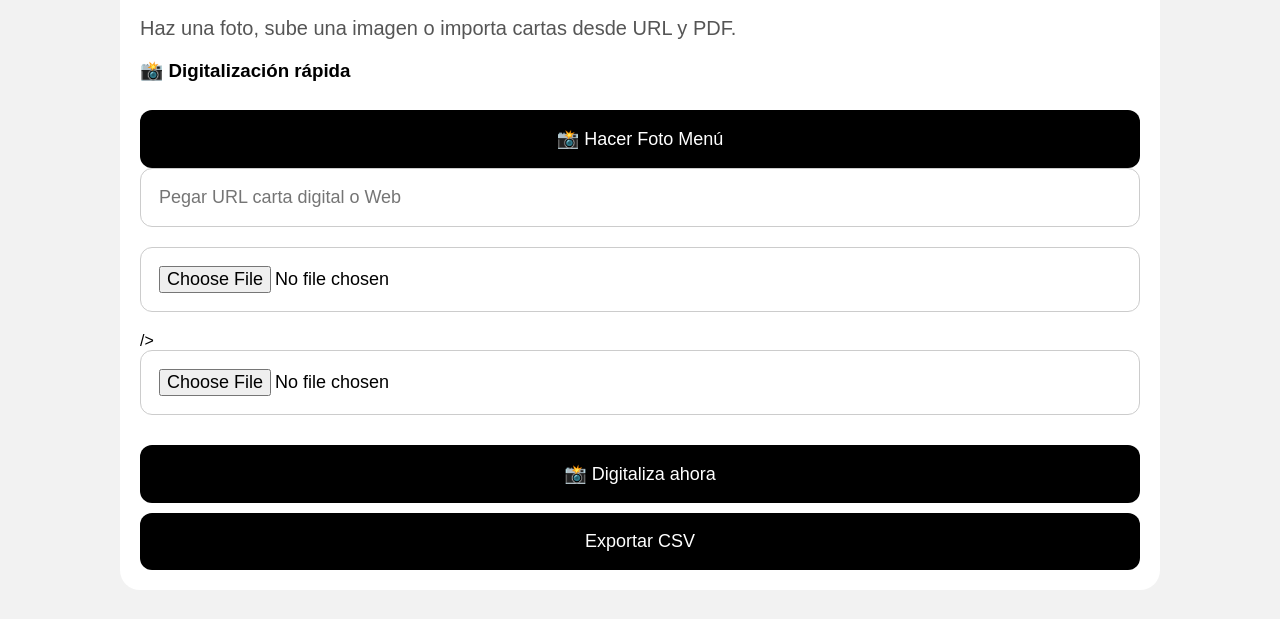
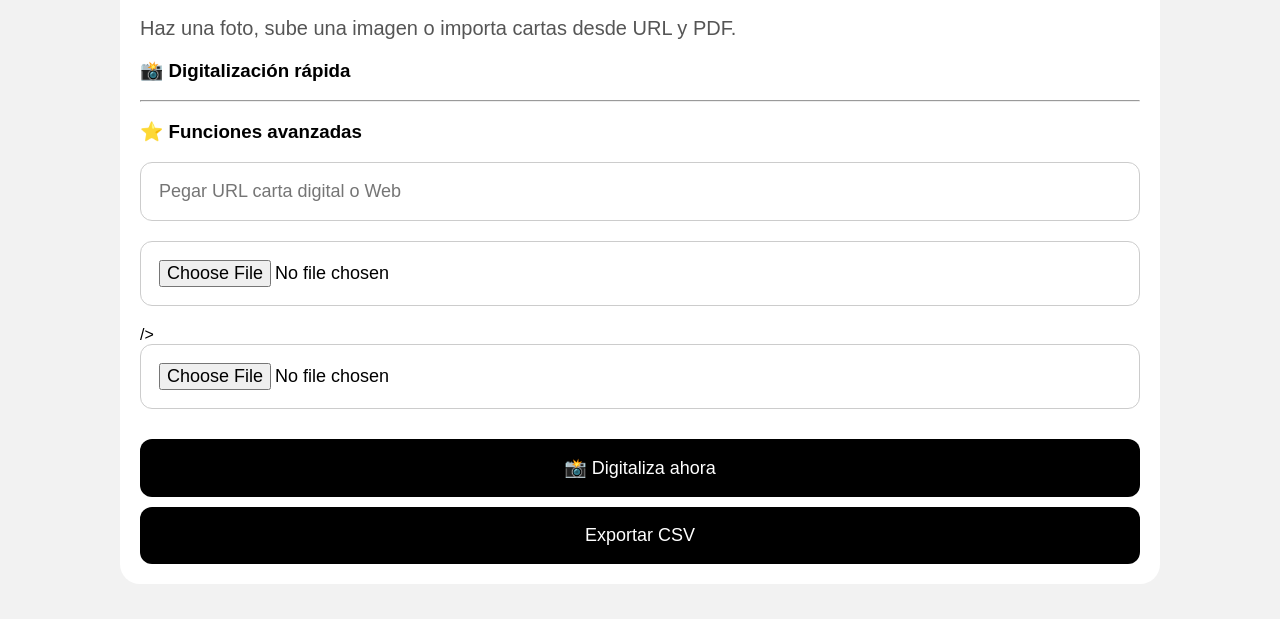
Before and after one commit to johnxxxs/MenuAi-App, a website: page public/index.html in a window 1280 px wide. Both pictures are taken after a click on the button "📸 Hacer Foto Menú". Shown: the part 181-800 px from the top of the page. Drawn offline with Linux system fonts and the light colour scheme.

Commit message:
Update index.html

```diff
--- a/public/index.html
+++ b/public/index.html
@@ -243,6 +243,12 @@
   style="display:none;"
 />
 
+  <hr>
+
+<h3>
+⭐ Funciones avanzadas
+</h3>
+
   <input
     type="text"
     id="url"
@@ -272,9 +278,42 @@
 
   <div id="result"></div>
 
+
 </div>
 
+
+
 <script>
+
+  function openCamera() {
+
+  document
+    .getElementById("cameraFile")
+    .click();
+
+    if (
+
+ !/Android|iPhone|iPad|iPod/i.test(
+   navigator.userAgent
+ )
+
+) {
+
+ const button =
+   document.getElementById(
+     "cameraButton"
+   );
+
+ if (button) {
+
+   button.style.display =
+     "none";
+
+ }
+
+}
+
+}
 
 let currentMenu = [];
 
```
